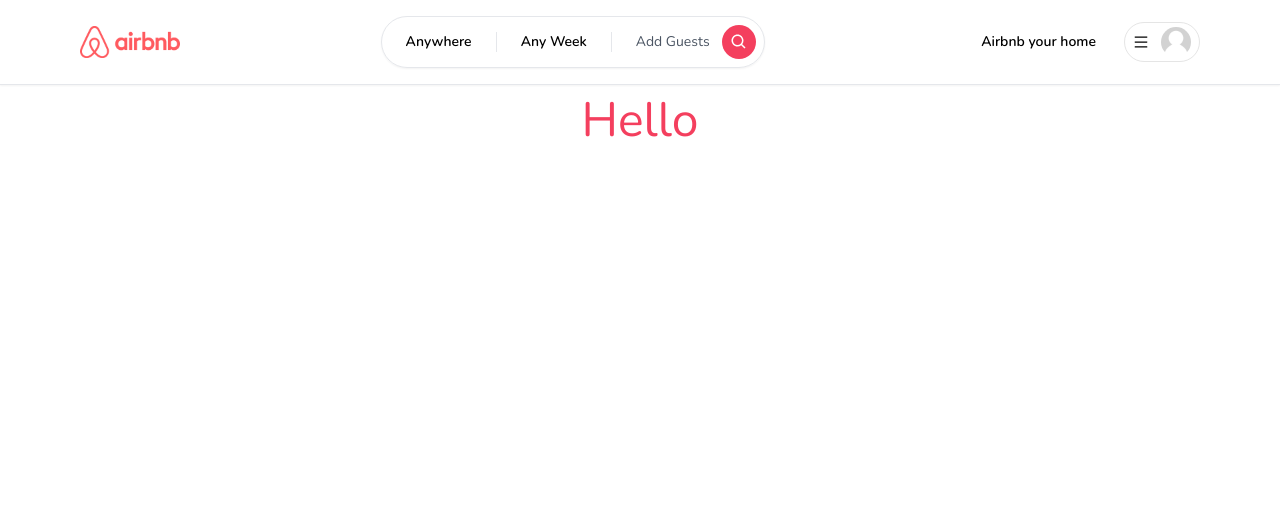
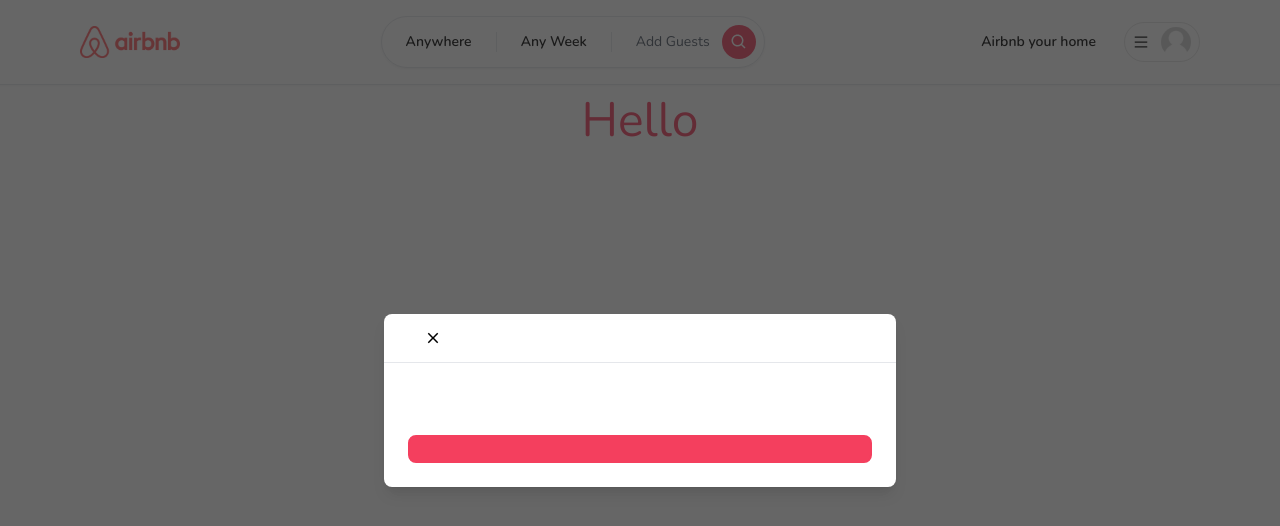
Before and after one commit to AlexMartin998/airbnb-clone-nextjs, a Next.js app: page / in a window 1280 px wide. Shown: the top 526 px of the page. Built offline with nearby package versions, Linux system fonts and the light colour scheme.

Commit message:
[ADD]: modal

```diff
--- a/src/app/layout.tsx
+++ b/src/app/layout.tsx
@@ -1,7 +1,7 @@
 import type { Metadata } from 'next';
 import { Nunito } from 'next/font/google';
 import './globals.css';
-import { Navbar } from '@/shared/components';
+import { Modal, Navbar } from '@/shared/components';
 
 const nunito = Nunito({ subsets: ['latin'] });
 
@@ -19,6 +19,7 @@ export default function RootLayout({
     <html lang="en">
       <body className={nunito.className}>
         <Navbar />
+        <Modal isOpen />
 
         {children}
       </body>
--- /dev/null
+++ b/src/shared/components/Modals/Modal.tsx
@@ -0,0 +1,113 @@
+'use client';
+
+import { useCallback, useEffect, useState } from 'react';
+import { IoMdClose } from 'react-icons/io';
+
+import { Button } from '..';
+
+export interface ModalProps {
+  isOpen?: boolean;
+  onClose: () => void;
+  onSubmit: () => void;
+  title?: string;
+  body?: React.ReactNode;
+  footer?: React.ReactNode;
+
+  actionLabel: string;
+  disabled?: boolean;
+
+  secondaryAction?: () => void;
+  secondaryActionLabel?: string;
+}
+
+const Modal: React.FC<ModalProps> = ({
+  isOpen,
+  disabled,
+  onClose,
+  onSubmit,
+  secondaryAction,
+  secondaryActionLabel,
+  actionLabel,
+  body,
+  footer,
+  title,
+}) => {
+  const [showModal, setShowModal] = useState(isOpen);
+
+  useEffect(() => {
+    setShowModal(isOpen);
+  }, [isOpen]);
+
+  const handleClose = useCallback(() => {
+    if (disabled) return;
+    setShowModal(false);
+
+    // for animations
+    setTimeout(() => {
+      onClose();
+    }, 300);
+  }, [disabled, onClose]);
+
+  const handleSubmit = useCallback(() => {
+    if (disabled) return;
+    onSubmit();
+  }, [disabled, onSubmit]);
+  const handleSecondaryAction = useCallback(() => {
+    if (disabled || !secondaryAction) return;
+    secondaryAction();
+  }, [disabled, secondaryAction]);
+
+  //
+  if (!isOpen) return null;
+
+  return (
+    <>
+      <div className="justify-center items-center flex overflow-x-hidden overflow-y-auto fixed inset-0 z-50 outline-none focus:outline-none bg-neutral-800/70">
+        <div className="relative w-full md:w-4/6 lg:w-3/6 xl:w-2/5 my-6 mx-auto h-full lg:h-auto md:h-auto">
+          {/* content */}
+          <div
+            className={`translate duration-300 h-full ${
+              showModal ? 'translate-y-0' : 'translate-y-full'
+            } ${showModal ? 'opacity-100' : 'opacity-0'}`}
+          >
+            <div className="translate h-full lg:h-auto md:h-auto border-0 rounded-lg shadow-lg relative flex flex-col w-full bg-white outline-none focus:outline-none">
+              {/* header */}
+              <div className="flex items-center p-6 rounded-t justify-center relative border-b-[1px]">
+                <button
+                  className="p-1 border-0 hover:opacity-70 transition absolute left-9"
+                  onClick={handleClose}
+                >
+                  <IoMdClose size={18} />
+                </button>
+                <div className="text-lg font-semibold">{title}</div>
+              </div>
+              {/*body*/}
+              <div className="relative p-6 flex-auto">{body}</div>
+              {/*footer*/}
+              <div className="flex flex-col gap-2 p-6">
+                <div className="flex flex-row items-center gap-4 w-full">
+                  {secondaryAction && secondaryActionLabel && (
+                    <Button
+                      disabled={disabled}
+                      label={secondaryActionLabel}
+                      onClick={handleSecondaryAction}
+                      outline
+                    />
+                  )}
+                  <Button
+                    disabled={disabled}
+                    label={actionLabel}
+                    onClick={handleSubmit}
+                  />
+                </div>
+                {footer}
+              </div>
+            </div>
+          </div>
+        </div>
+      </div>
+    </>
+  );
+};
+
+export default Modal;
--- /dev/null
+++ b/src/shared/components/Modals/index.ts
@@ -0,0 +1 @@
+export { default as Modal } from './Modal';
--- a/src/shared/components/index.ts
+++ b/src/shared/components/index.ts
@@ -1 +1,2 @@
+export * from './Modals';
 export * from './ui';
--- a/src/shared/components/ui/index.ts
+++ b/src/shared/components/ui/index.ts
@@ -1,3 +1,4 @@
 export { default as Avatar } from './Avatar/Avatar';
+export { default as Button } from './Button/Button';
 export { default as Container } from './Container/Container';
 export * from './Navbar';
```
